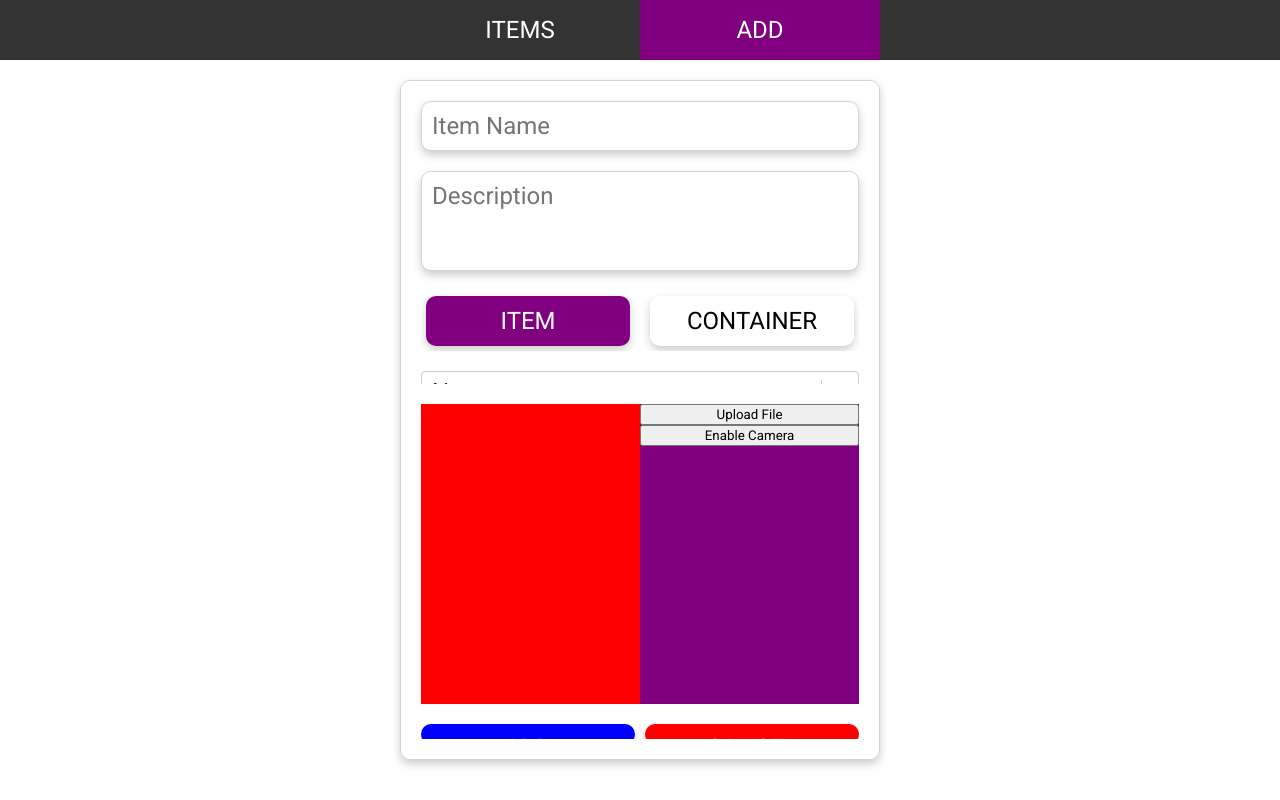
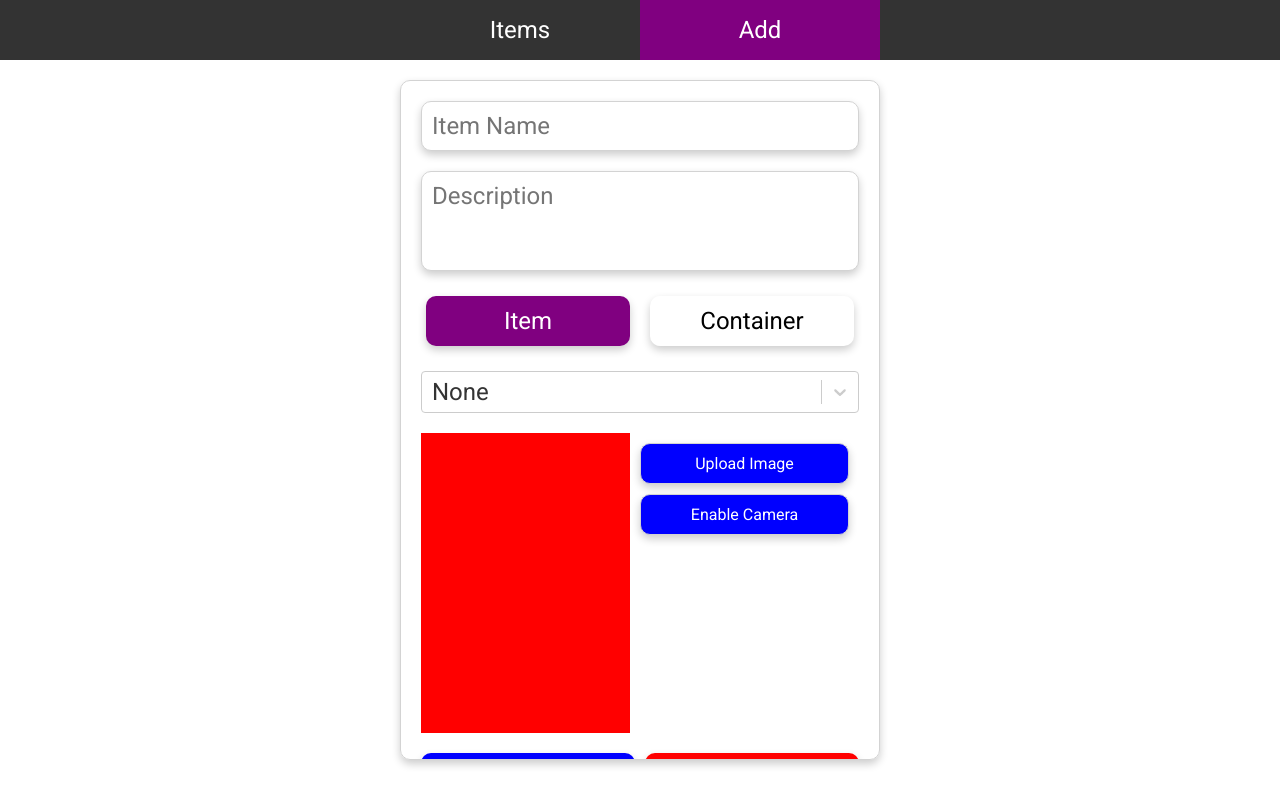
Before and after one commit to Hjijijing/eksamensprojekt-frontend, a React (Create React App) app: page /create in a window 1280 px wide. Built offline with nearby package versions, Linux system fonts and the light colour scheme; no server answers.

Commit message:
Picture form styling

```diff
--- a/src/components/PictureForm.js
+++ b/src/components/PictureForm.js
@@ -47,16 +47,17 @@ export default function PictureForm({ width, image, setImage }) {
       )}
       <div className="pictureform-options">
         {cameraEnabled && (
-          <button type="button" onClick={takePicture}>
+          <button className="card" type="button" onClick={takePicture}>
             Take Picture
           </button>
         )}
         {!cameraEnabled && (
-          <button type="button" onClick={openFileInput}>
-            {uploadName ?? "Upload File"}
+          <button className="card" type="button" onClick={openFileInput}>
+            {uploadName ?? "Upload Image"}
           </button>
         )}
         <button
+          className="card"
           type="button"
           onClick={() => {
             setCameraEnabled((enabled) => !enabled);
--- a/src/styles/itemlist.css
+++ b/src/styles/itemlist.css
@@ -5,7 +5,6 @@
 *::before {
   box-sizing: border-box;
   font-family: "Roboto", sans-serif;
-  overflow-x: hidden;
 }
 
 body {
@@ -25,6 +24,7 @@ body {
   justify-content: flex-start;
   padding-left: 400px;
   padding-right: 400px;
+  overflow-x: hidden;
 }
 
 .navbar {
@@ -44,7 +44,7 @@ body {
 
 .navbarlink {
   flex: 1 1 0;
-  text-transform: uppercase;
+  /* text-transform: uppercase; */
   border: none;
   background: none;
   color: white;
@@ -103,11 +103,11 @@ body {
   justify-content: flex-start;
   align-items: stretch;
   margin-top: 20px;
-  margin-bottom: 20px;
   flex: 1 1 0;
 }
 
 .itemlist-search {
+  position: sticky;
   flex: 0 1 0;
   height: 50px;
   border-radius: 10px;
@@ -180,7 +180,7 @@ textarea {
   border-radius: 10px;
   padding: 10px;
   border: none;
-  text-transform: uppercase;
+  /* text-transform: uppercase; */
 
   color: white;
   font-size: 1.5rem;
@@ -213,7 +213,7 @@ textarea {
   flex: 1 1 0;
   padding: none;
   margin: none;
-  text-transform: uppercase;
+  /* text-transform: uppercase; */
   border-radius: 10px;
   background: none;
   color: var(--pill-selector-font-color);
@@ -233,7 +233,6 @@ textarea {
   position: relative;
   display: flex;
   min-height: 300px;
-  background-color: purple;
   flex-direction: row;
   justify-content: flex-start;
   align-items: stretch;
@@ -252,6 +251,15 @@ textarea {
   flex-direction: column;
   align-items: stretch;
   overflow-x: hidden;
+  gap: 10px;
+  padding: 10px;
+}
+
+.pictureform-options button {
+  background-color: blue;
+  color: white;
+  padding: 10px;
+  font-size: 1rem;
 }
 
 .pictureform-image {
```
